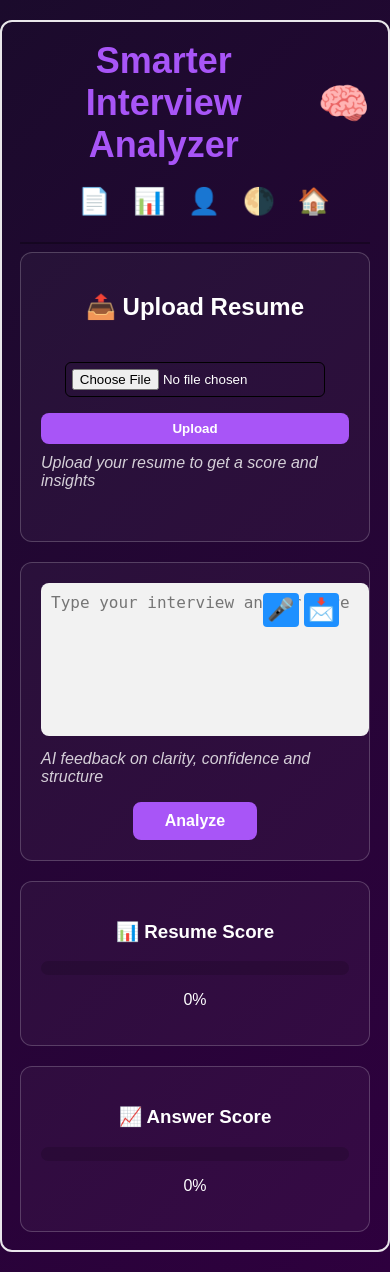
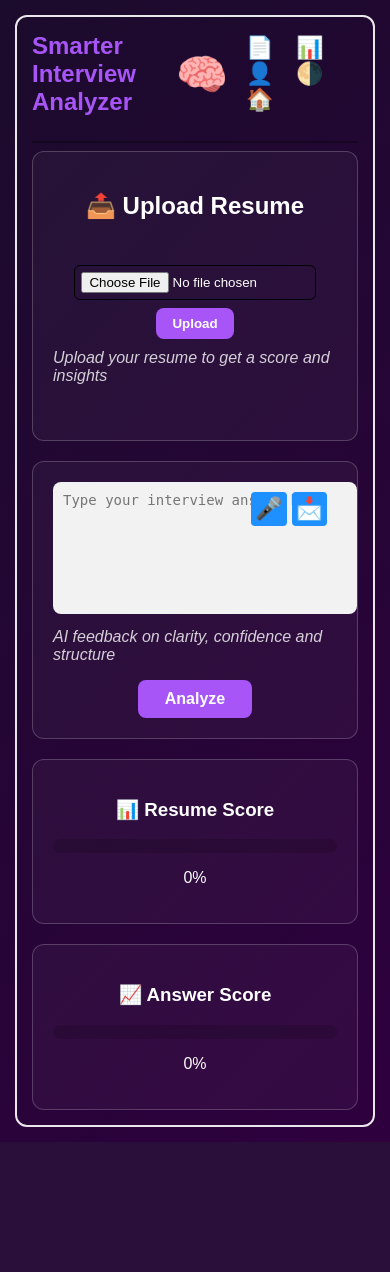
Before and after one commit to battulasonia6-art/smarter-interview-analyzer, a Flask app: page /dashboard in a window 390 px wide. After the commit the page ends 1142 px from the top, so only its background shows below. Run offline with Flask 3, Linux system fonts and the light colour scheme.

```diff
--- a/static/style.css
+++ b/static/style.css
@@ -191,27 +191,9 @@ font-size:22px;
 #dashboardLine{
 border:1px solid rgba(0,0,0,0.3);
 }
-
-/* ---------------- MOBILE RESPONSIVE FIX ---------------- */
+/* MOBILE FIX */
 
 @media (max-width:768px){
-
-.container{
-max-width:95%;
-margin:20px auto;
-padding:18px;
-}
-
-.header{
-flex-direction:column;
-align-items:center;
-text-align:center;
-gap:10px;
-}
-
-.navicons{
-margin-top:10px;
-}
 
 .topgrid{
 grid-template-columns:1fr;
@@ -229,17 +211,17 @@ height:auto;
 height:auto;
 }
 
-textarea{
-font-size:16px;
+.container{
+margin:15px;
+padding:15px;
 }
 
-input[type="file"]{
-width:100%;
+.title{
+font-size:24px;
 }
 
-button{
-width:100%;
-margin-top:8px;
+.navicons a{
+font-size:22px;
 }
 
 }
```
